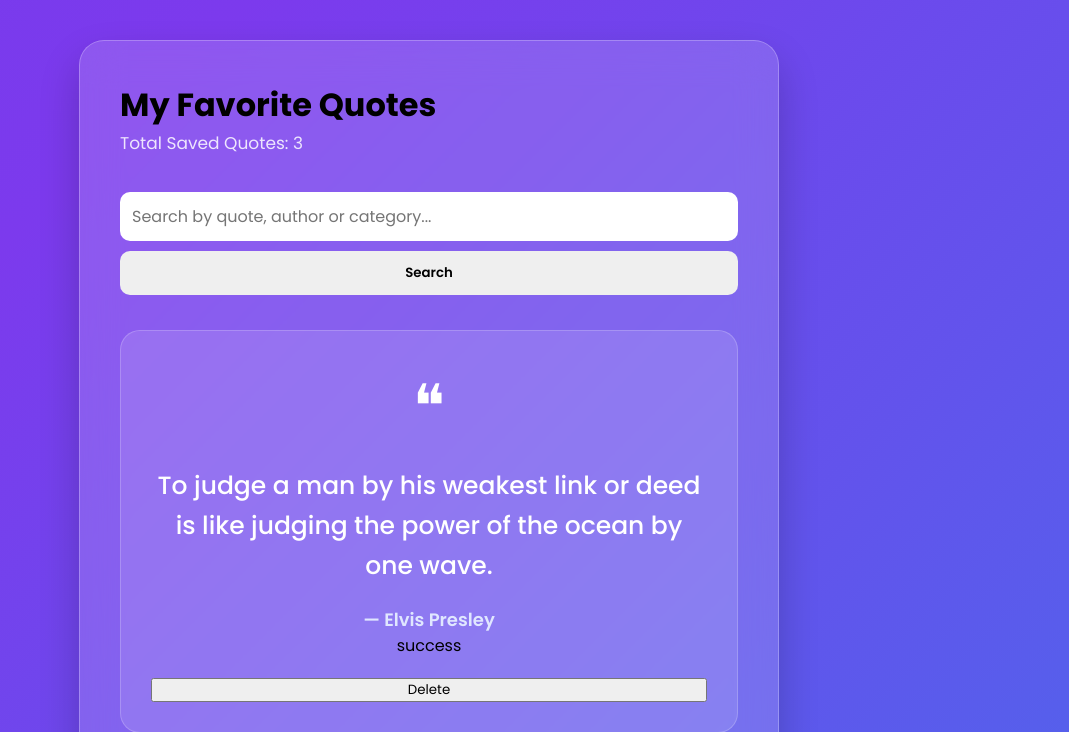
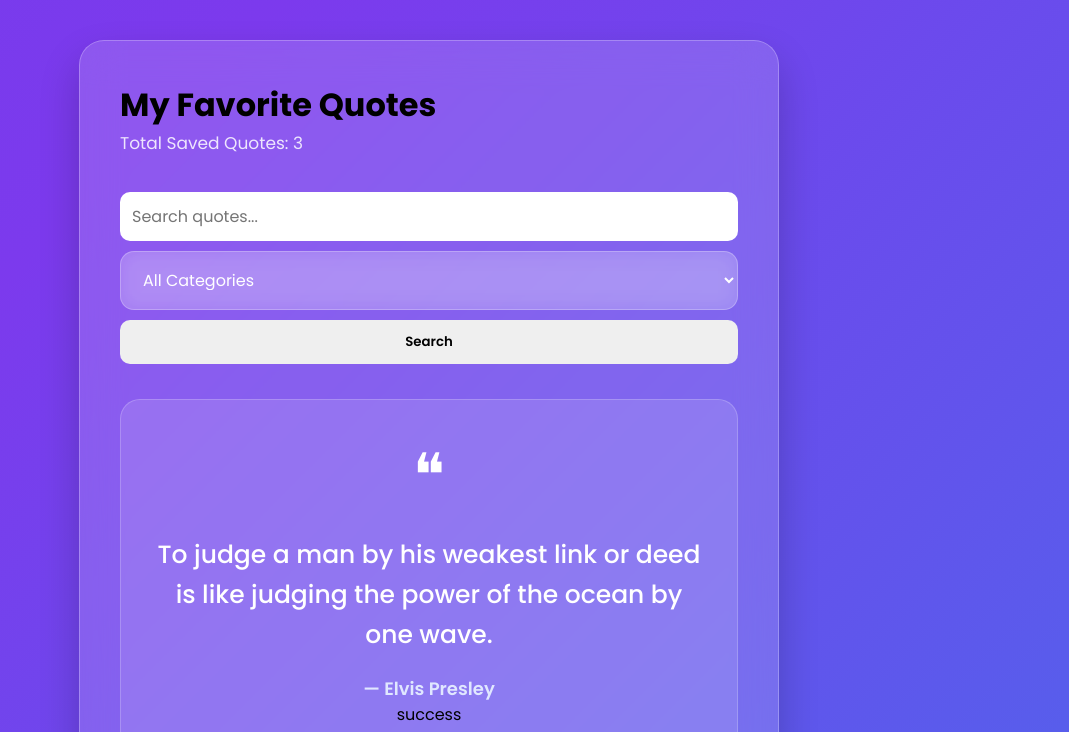
Before and after one commit to urwahkhalid00/AI-Quote-Generator, a Flask app: page /favorites in a window 1280 px wide. Shown: the top 732 px of the page, without its empty margins (211-1280 px from the left). Run offline with Flask 3, Linux system fonts and the light colour scheme; data comes from the database, SQL or seed files in the repository.

Commit message:
update commit

```diff
--- a/templates/favorites.html
+++ b/templates/favorites.html
@@ -39,10 +39,32 @@
                <input
                 type="text"
                 name="search"
-                   placeholder="Search by quote, author or category..."
+                placeholder="Search quotes..."
                 value="{{ search }}"
                 class="search-input"
                  >
+
+               <select name="category" class="search-select">
+
+                <option value="all"
+                  {% if category == "all" %}selected{% endif %}>
+                    All Categories
+                </option>
+
+                  {% for item in categories %}
+
+                <option
+                  value="{{ item.value }}"
+                   {% if category == item.value %}selected{% endif %}
+                 >
+
+                   {{ item.name }}
+
+                </option>
+
+                 {% endfor %}
+
+               </select>
 
               <button type="submit" class="search-btn">
 
```
Lines whose indentation alone changed are shown as unchanged.
